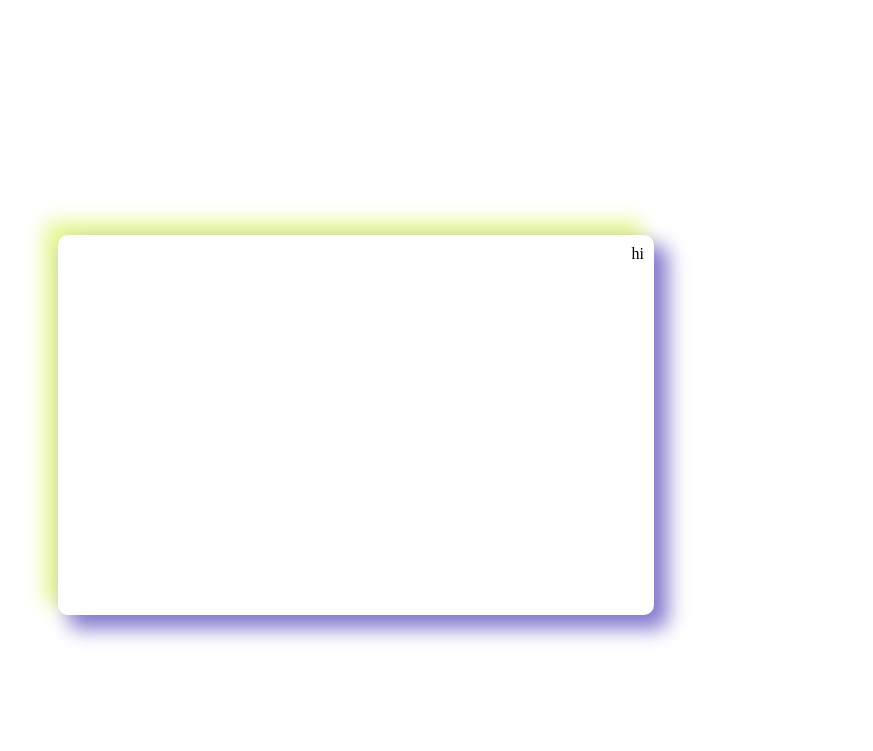
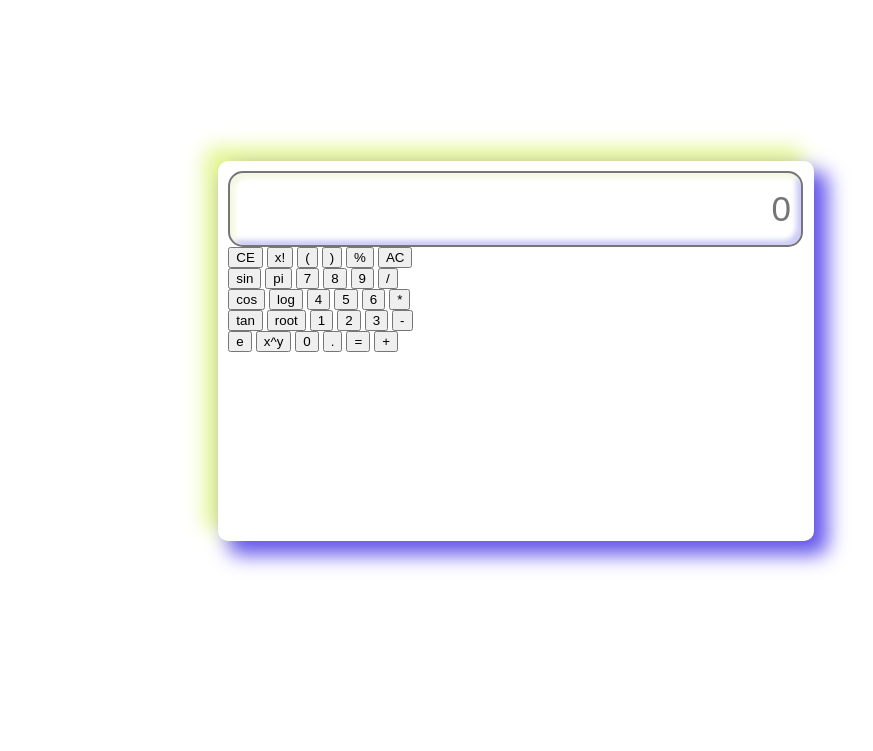
Before and after one commit to Joel3218/JavascriptProjects, a plain HTML site: page Html/calculator.html in a window 1280 px wide. Shown: the part 49-800 px from the top of the page, without its empty margins (192-1065 px from the left). Drawn offline with Linux system fonts and the light colour scheme.

Commit message:
commit for calculator branch

```diff
--- a/Html/calculator.html
+++ b/Html/calculator.html
@@ -7,8 +7,57 @@
     </head>
     <body>
         <div class ="title">Calculator</div>
-        <div class = "container"><div > hi </div></div>
+        <div class = "container">
+            <div>
+                <input type="text" placeholder="0" class="display">
+            </div>
 
+        <div class="buttons">
+            <div class="row">
+                <button class = small-button>CE</button>
+                <button class = small-button>x!</button>
+                <button class = small-button>(</button>
+                <button class = small-button>)</button>
+                <button class = small-button>%</button>
+                <button class = small-button>AC</button>
+            </div>
 
+            <div class="row">
+                <button class = small-button>sin</button>
+                <button class = small-button>pi</button>
+                <button class = small-button>7</button>
+                <button class = small-button>8</button>
+                <button class = small-button>9</button>
+                <button class = small-button>/</button>
+            </div>
+
+            <div class="row">
+                <button class = small-button>cos</button>
+                <button class = small-button>log</button>
+                <button class = small-button>4</button>
+                <button class = small-button>5</button>
+                <button class = small-button>6</button>
+                <button class = small-button>*</button>
+            </div>
+
+            <div class="row">
+                <button class = small-button>tan</button>
+                <button class = small-button>root</button>
+                <button class = small-button>1</button>
+                <button class = small-button>2</button>
+                <button class = small-button>3</button>
+                <button class = small-button>-</button>
+            </div>
+
+            <div class="row">
+                <button class = small-button>e</button>
+                <button class = small-button>x^y</button>
+                <button class = small-button>0</button>
+                <button class = small-button>.</button>
+                <button class = small-button>=</button>
+                <button class = small-button>+</button>
+            </div>
+        </div>
+    </div>
     </body>
 </html>
--- a/styles/calculator.css
+++ b/styles/calculator.css
@@ -1,24 +1,37 @@
 body {
     padding:0;
     margin:0;
-    min-height: 100px;
+    display:flex;
+    justify-content: center;
+    align-items: center;
+    min-height: 100vh;
     background:rgb(255, 255, 255);
 }
 
 .container {
-    right: 40px;
-    display:flex;
-    align-items:right;
-    justify-content: right;
     width: 45%;
     height: 45vh;
     padding:10px;
-    margin-left: 250px;
-    margin-top:250px;
     border-radius:10px;
-    box-shadow:12px 12px 20px 2px rgb(130, 122, 206), -12px -12px 20px 2px rgb(228, 247, 146);
+    box-shadow:12px 12px 20px 2px rgb(100, 86, 233), -12px -12px 20px 2px rgb(228, 247, 146);
 }
 
 .title {
+   position:relative;
+   top:-400px;
+   left:200px;
+}
 
+.display {
+    width:97%;
+    height:70px;
+    font-size:35px;
+    outline:none;
+    border-radius: 15px;
+    border-style:solid;
+    text-align:right;
+    padding-right: 10px;
+    background: white;
+    box-shadow:inset 5px 5px 5px rgb(244, 248, 227),
+     inset -5px -5px 5px rgb(205, 205, 247);
 }
```
Also changed, not shown: styles/general.css (line endings or trailing spaces).
